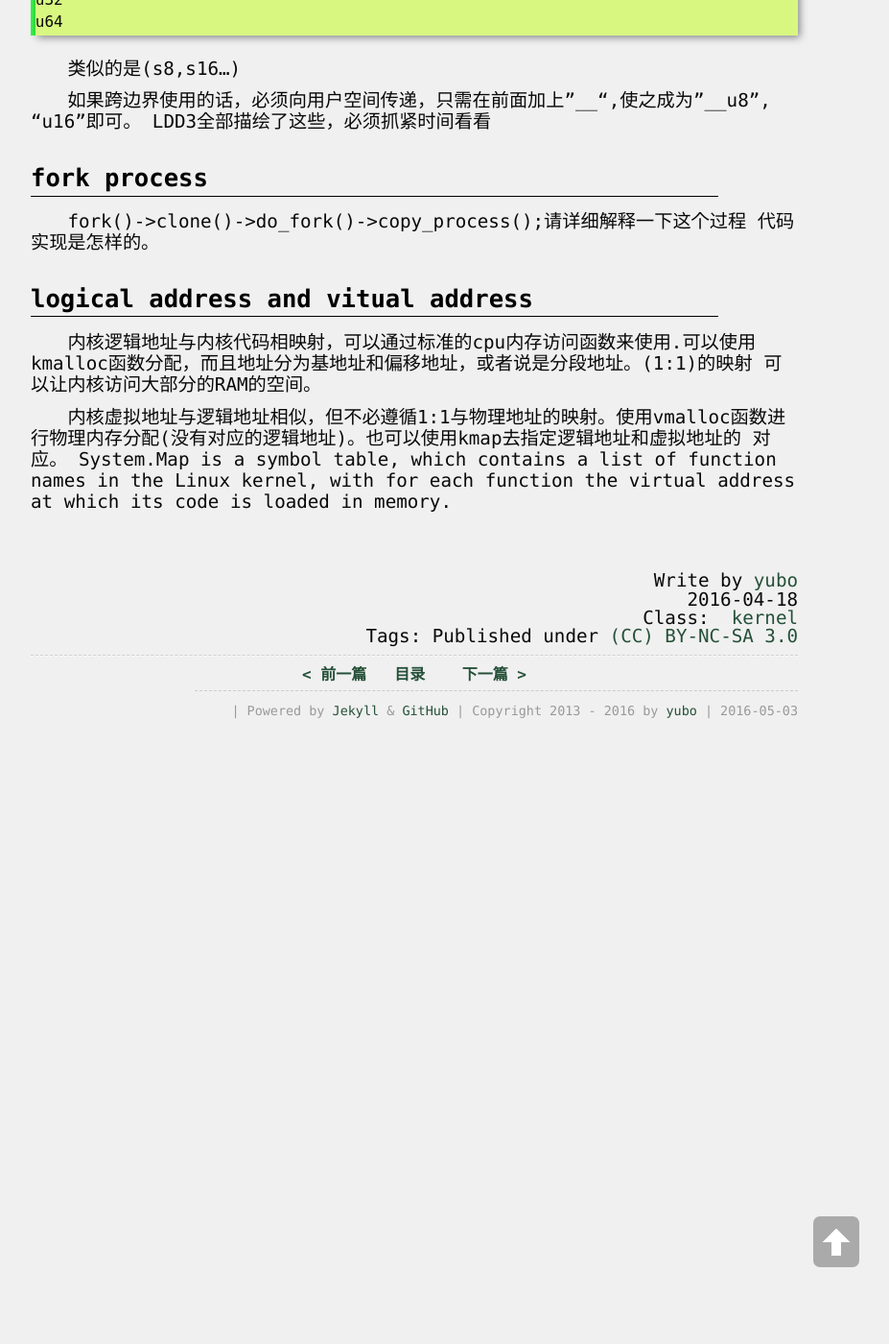
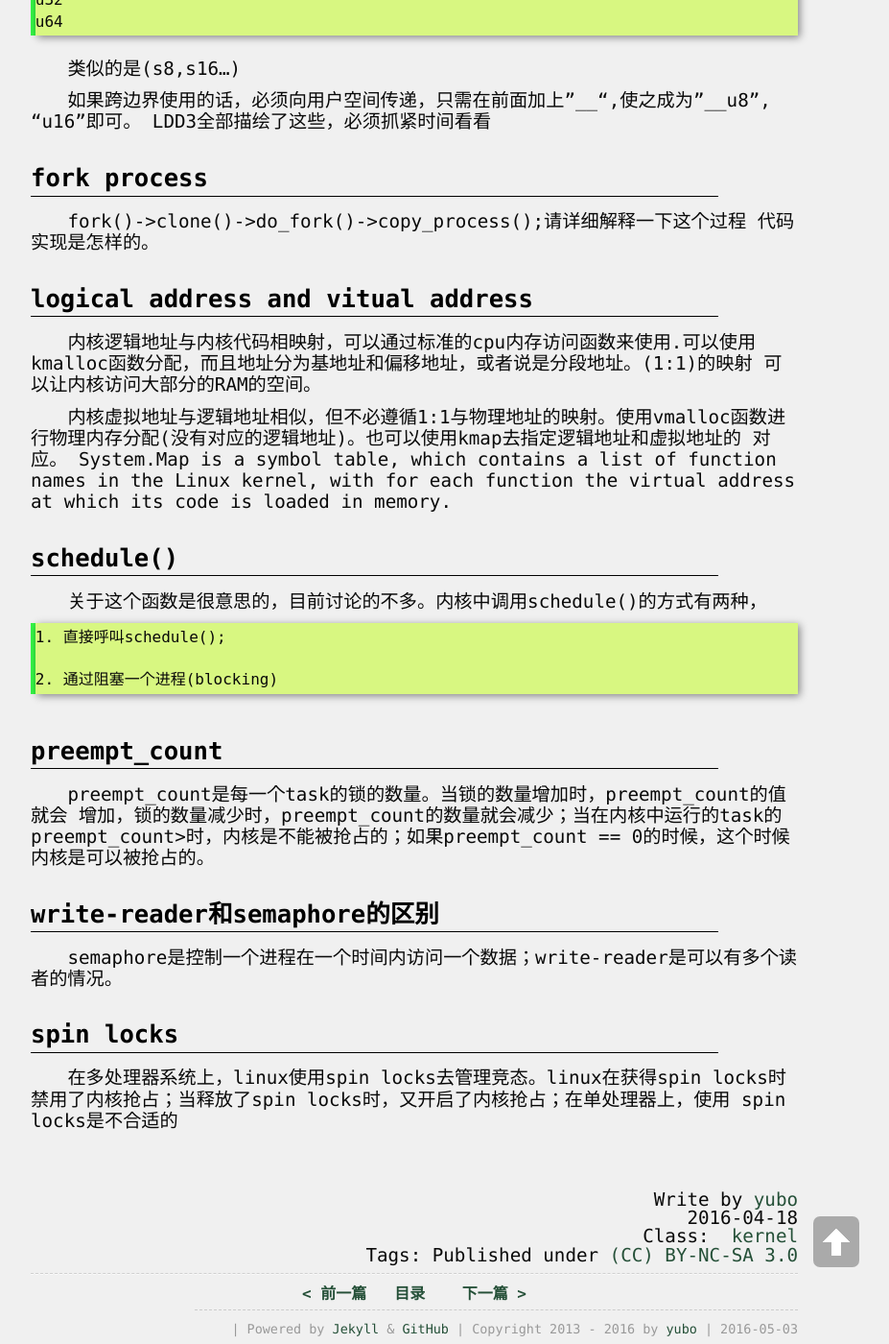
Before and after one commit to yuzibo/yuzibo.github.io, a Jekyll site: the page built from _posts/2016-04-18-linuxnewbies_notes_1.md, in a window 1280 px wide and 1400 px high, scrolled down 383 px. Shown: the whole window at 96% size, without its empty margins (208-1135 px from the left). Built offline with Jekyll 4.4.1, drawn with Linux system fonts in a browser that asks for light colours; comment, search, counter and statistics services are not loaded.

Commit message:
new add linux kernel

```diff
--- a/_posts/2016-04-18-linuxnewbies_notes_1.md
+++ b/_posts/2016-04-18-linuxnewbies_notes_1.md
@@ -36,3 +36,25 @@ kmalloc函数分配，而且地址分为基地址和偏移地址，或者说是
 System.Map is a symbol table, which contains a list of function names in the
 Linux kernel, with for each function the virtual address at which its code
 is loaded in memory.
+
+# schedule()
+关于这个函数是很意思的，目前讨论的不多。内核中调用schedule()的方式有两种，
+
+	1. 直接呼叫schedule();
+
+	2. 通过阻塞一个进程(blocking)
+
+# preempt_count
+
+preempt_count是每一个task的锁的数量。当锁的数量增加时，preempt_count的值就会
+增加，锁的数量减少时，preempt_count的数量就会减少；当在内核中运行的task的
+preempt_count>时，内核是不能被抢占的；如果preempt_count == 0的时候，这个时候
+内核是可以被抢占的。
+
+# write-reader和semaphore的区别
+semaphore是控制一个进程在一个时间内访问一个数据；write-reader是可以有多个读
+者的情况。
+
+# spin locks
+在多处理器系统上，linux使用spin locks去管理竞态。linux在获得spin locks时禁用了内核抢占；当释放了spin locks时，又开启了内核抢占；在单处理器上，使用
+spin locks是不合适的
```
